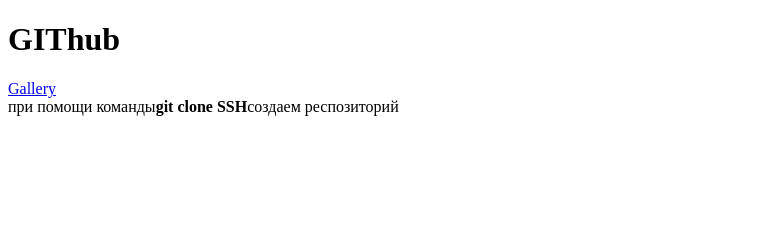
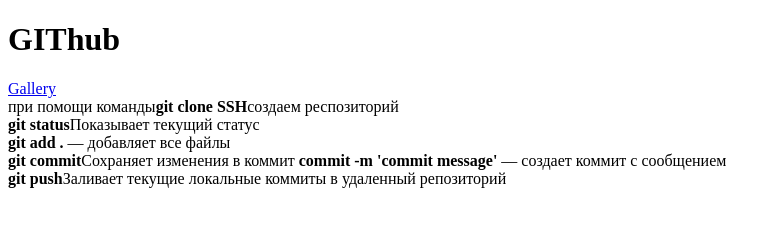
Before and after one commit to VadimKuzminskiy/GIT_domzadanie, a plain HTML site: page index.html in a window 1280 px wide. Shown: the whole page, without its empty margins (0-781 px from the left). Drawn offline with Linux system fonts and the light colour scheme.

Commit message:
add some <section> in index.html

```diff
--- a/index.html
+++ b/index.html
@@ -14,6 +14,10 @@
     <main>
         <article>
             <section>при помощи команды<strong>git clone SSH</strong>создаем респозиторий</section>
+            <section><strong>git status</strong>Показывает текущий статус</section>
+            <section><strong>git add .</strong> — добавляет все файлы</section>
+            <section><strong>git commit</strong>Сохраняет изменения в коммит <strong>commit -m 'commit message'</strong>  — создает коммит с сообщением</section>
+            <section><strong>git push</strong>Заливает текущие локальные коммиты в удаленный репозиторий</section>
         </article>
     </main>
     <footer></footer>
```
